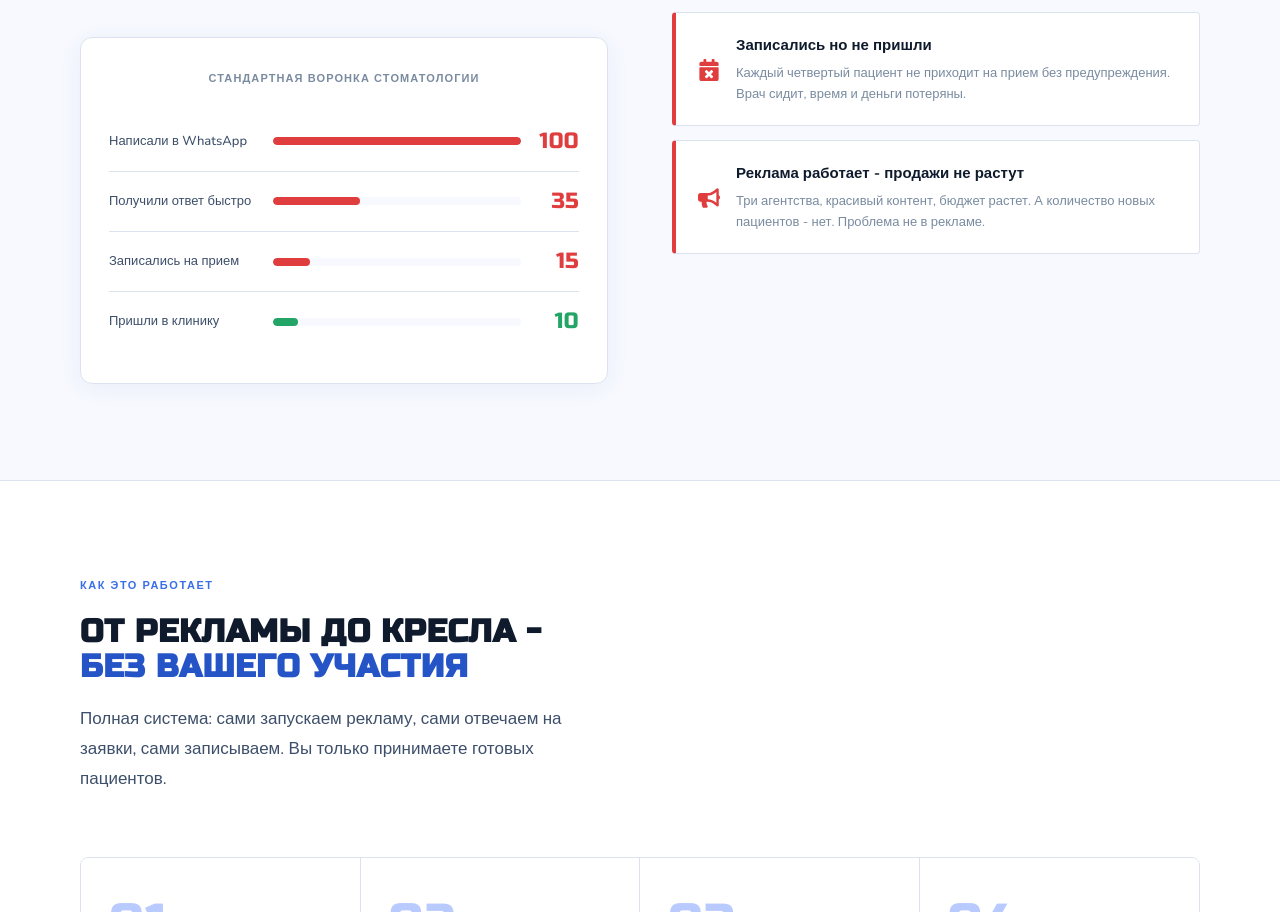
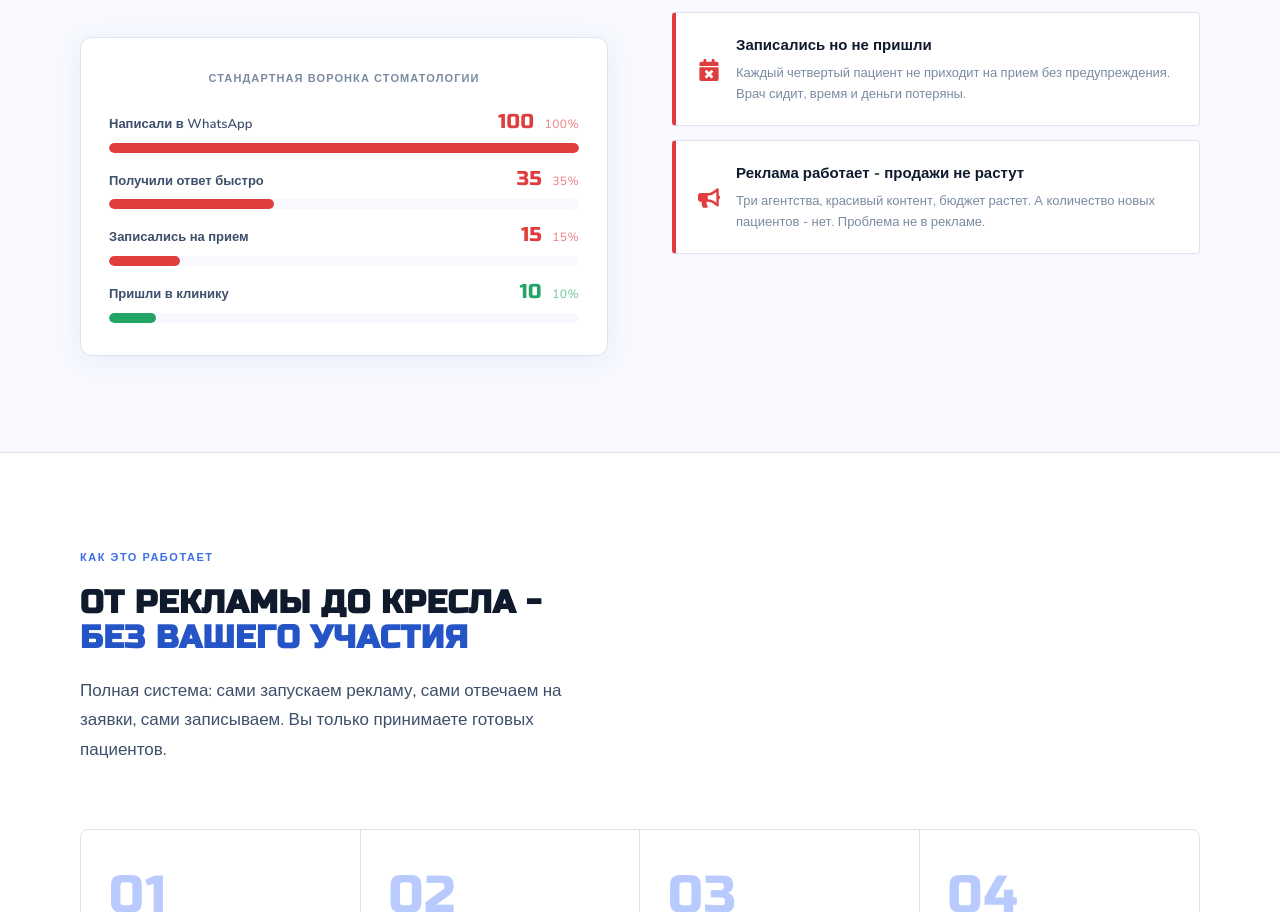
Before and after one commit to serikpayev/cofounder-ai-landing, a React (Vite) app: page / in a window 1280 px wide. Shown: the part 1190-2102 px from the top of the page. Built offline with nearby package versions, Linux system fonts and the light colour scheme.

Commit message:
feat: воронка v2 - текст сверху, бар снизу по %

```diff
--- a/src/App.jsx
+++ b/src/App.jsx
@@ -12,7 +12,7 @@ import FinalCta from './components/FinalCta';
 import Footer from './components/Footer';
 
 function runFunnels() {
-  document.querySelectorAll('.funnel-fill').forEach(b => {
+  document.querySelectorAll('.funnel-fill, .fv-bar').forEach(b => {
     b.style.width = b.dataset.w + '%';
   });
 }
--- a/src/components/Problem.jsx
+++ b/src/components/Problem.jsx
@@ -12,25 +12,23 @@ export default function Problem() {
 
             <div className="funnel-block fade d1">
               <div className="funnel-title">Стандартная воронка стоматологии</div>
-              <div className="funnel-row">
-                <div className="funnel-lbl">Написали в WhatsApp</div>
-                <div className="funnel-track"><div className="funnel-fill bad" data-w="100"></div></div>
-                <div className="funnel-val bad">100</div>
-              </div>
-              <div className="funnel-row">
-                <div className="funnel-lbl">Получили ответ быстро</div>
-                <div className="funnel-track"><div className="funnel-fill bad" data-w="35"></div></div>
-                <div className="funnel-val bad">35</div>
-              </div>
-              <div className="funnel-row">
-                <div className="funnel-lbl">Записались на прием</div>
-                <div className="funnel-track"><div className="funnel-fill bad" data-w="15"></div></div>
-                <div className="funnel-val bad">15</div>
-              </div>
-              <div className="funnel-row">
-                <div className="funnel-lbl">Пришли в клинику</div>
-                <div className="funnel-track"><div className="funnel-fill ok" data-w="10"></div></div>
-                <div className="funnel-val ok">10</div>
+              <div className="funnel-v2">
+                <div className="fv-step">
+                  <div className="fv-meta"><span className="fv-lbl">Написали в WhatsApp</span><span className="fv-num bad">100 <span className="fv-pct">100%</span></span></div>
+                  <div className="fv-bar-wrap"><div className="fv-bar bad" data-w="100"></div></div>
+                </div>
+                <div className="fv-step">
+                  <div className="fv-meta"><span className="fv-lbl">Получили ответ быстро</span><span className="fv-num bad">35 <span className="fv-pct">35%</span></span></div>
+                  <div className="fv-bar-wrap"><div className="fv-bar bad" data-w="35"></div></div>
+                </div>
+                <div className="fv-step">
+                  <div className="fv-meta"><span className="fv-lbl">Записались на прием</span><span className="fv-num bad">15 <span className="fv-pct">15%</span></span></div>
+                  <div className="fv-bar-wrap"><div className="fv-bar bad" data-w="15"></div></div>
+                </div>
+                <div className="fv-step">
+                  <div className="fv-meta"><span className="fv-lbl">Пришли в клинику</span><span className="fv-num ok">10 <span className="fv-pct">10%</span></span></div>
+                  <div className="fv-bar-wrap"><div className="fv-bar ok" data-w="10"></div></div>
+                </div>
               </div>
             </div>
           </div>
--- a/src/index.css
+++ b/src/index.css
@@ -603,6 +603,67 @@ h2 .accent { color: var(--blue-mid); }
 
 .funnel-val.bad { color: var(--red); }
 .funnel-val.ok { color: var(--green); }
+
+/* FUNNEL V2 — воронка с текстом сверху и баром снизу */
+.funnel-v2 {
+  display: flex;
+  flex-direction: column;
+  gap: 16px;
+}
+
+.fv-step {
+  display: flex;
+  flex-direction: column;
+  gap: 8px;
+}
+
+.fv-meta {
+  display: flex;
+  align-items: baseline;
+  justify-content: space-between;
+}
+
+.fv-lbl {
+  font-size: 13px;
+  font-weight: 600;
+  color: var(--text-mid);
+}
+
+.fv-num {
+  font-family: 'Russo One', sans-serif;
+  font-size: 20px;
+  letter-spacing: 0.02em;
+  line-height: 1;
+}
+
+.fv-num.bad { color: var(--red); }
+.fv-num.ok { color: var(--green); }
+
+.fv-pct {
+  font-family: 'Nunito', sans-serif;
+  font-size: 12px;
+  font-weight: 500;
+  opacity: 0.6;
+  margin-left: 4px;
+}
+
+.fv-bar-wrap {
+  width: 100%;
+  height: 10px;
+  background: var(--bg-section);
+  border-radius: 6px;
+  overflow: hidden;
+}
+
+.fv-bar {
+  height: 100%;
+  border-radius: 6px;
+  width: 0;
+  transition: width 1.4s ease;
+}
+
+.fv-bar.bad { background: var(--red); }
+.fv-bar.ok { background: var(--green); }
 
 /* STEPS */
 .steps-row {
```
